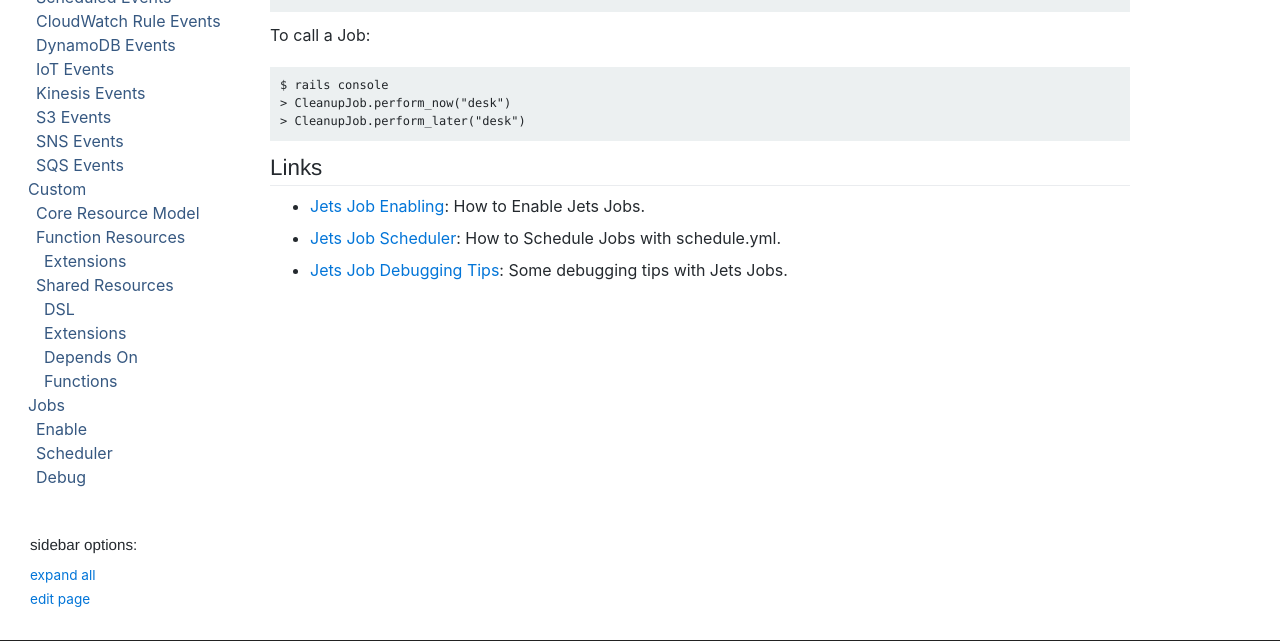
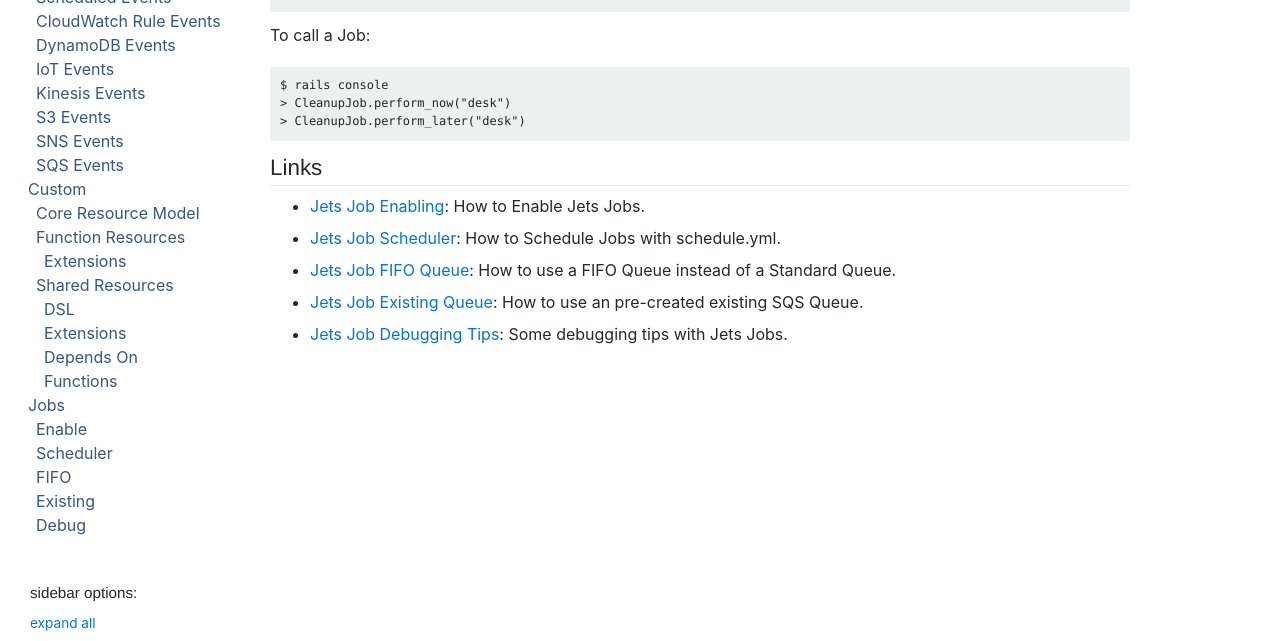
Before and after one commit to rubyonjets/jets-docs, a Jekyll site: the page built from _docs/jobs.md, in a window 1280 px wide and 900 px high, scrolled down 467 px, cut to the strip 0-641 px from the top of the window. Built offline with Jekyll 4.4.1, drawn with Linux system fonts in a browser that asks for light colours; a script that is not in the unit is left out.

Commit message:
jets job queue existing support

````diff
--- /dev/null
+++ b/_docs/jobs/existing.md
@@ -0,0 +1,22 @@
+---
+title: "Jets Job Existing Queue"
+nav_text: Existing
+category: jobs
+order: 5
+desc: How to use an pre-created existing SQS Queue.
+---
+
+## Configure Existing Queue
+
+To have Jets use an existing FIFO Queue
+
+config/jets/project.rb
+
+```ruby
+Jets.project.configure do
+  config.job.enable = true
+  config.job.queue.existing = "my-queue"
+end
+```
+
+**Note**: If you have 2 Lambda Function triggers registered to the same Queue, it's becomes indeterminate which one handles the processing, whichever gets to it first.
--- /dev/null
+++ b/_docs/jobs/fifo.md
@@ -0,0 +1,22 @@
+---
+title: "Jets Job FIFO Queue"
+nav_text: FIFO
+category: jobs
+order: 3
+desc: How to use a FIFO Queue instead of a Standard Queue.
+---
+
+## Configure FIFO Queue
+
+To have Jets create a managed FIFO Queue instead of a Standard Queue, configure the `job.queue.properties`.
+
+config/jets/project.rb
+
+```ruby
+Jets.project.configure do
+  config.job.enable = true
+  config.job.queue.properties = {FifoQueue: true}
+end
+```
+
+The properties map to AWS CloudFormation [AWS::SQS::Queue](https://docs.aws.amazon.com/AWSCloudFormation/latest/UserGuide/aws-resource-sqs-queue.html#cfn-sqs-queue-fifoqueue).
````
Also changed, not shown: _docs/events/scheduled.md (+1 -1 lines), _docs/jobs/schedule.md (+13 -3 lines), _includes/events/schedule-expressions.md (renamed from _includes/events/scheduled-expressions.md).
